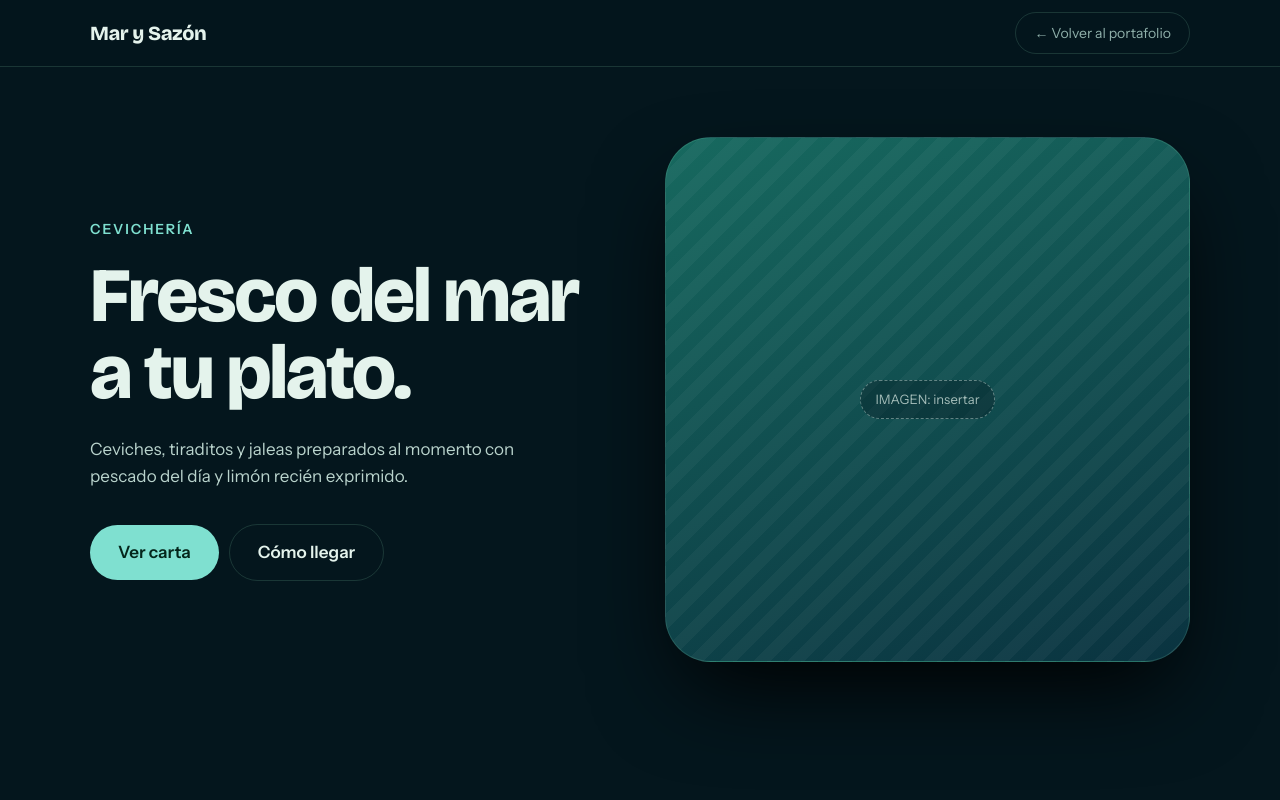
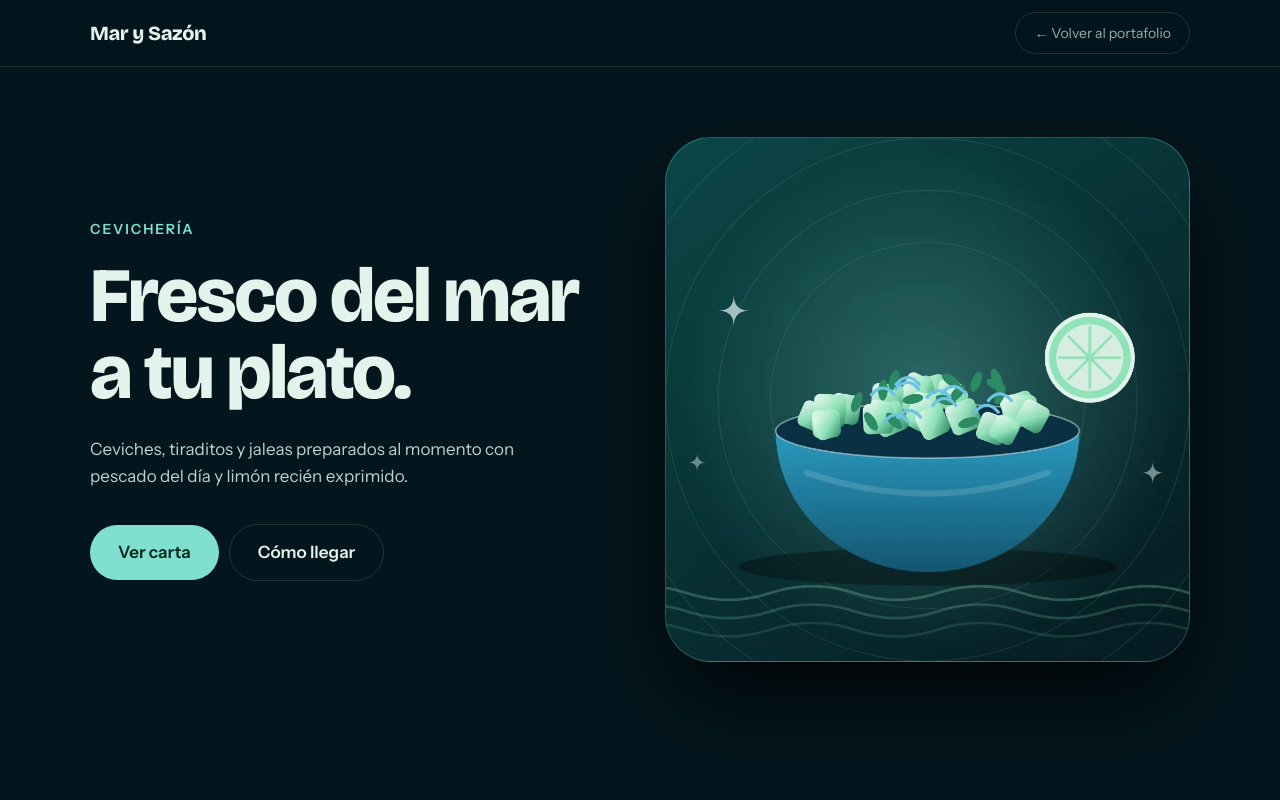
Before and after one commit to programasquevenden/1, a plain HTML site: page cevicheria.html in a window 1280 px wide. Shown: the top 800 px of the page. Drawn offline with nearby package versions, Linux system fonts and the light colour scheme.

Commit message:
Replace placeholder with image in cevicheria.html

```diff
--- a/cevicheria.html
+++ b/cevicheria.html
@@ -28,11 +28,12 @@
 .eyebrow{color:var(--a);font-weight:600;font-size:14px;letter-spacing:.14em;text-transform:uppercase;margin-bottom:18px}
 .hero h1{font-size:clamp(42px,6vw,84px);font-weight:800;animation:up .9s cubic-bezier(.2,.8,.2,1) both}
 .hero p{color:#b9d3cc;max-width:42ch;margin:24px 0 34px;animation:up .9s .15s cubic-bezier(.2,.8,.2,1) both}
+.hero .ph img{width:100%;height:100%;object-fit:cover;display:block}
 @keyframes up{from{opacity:0;transform:translateY(28px)}}
 .btn{display:inline-block;padding:14px 28px;border-radius:999px;font-weight:600;background:var(--a);color:#04261b;margin-right:10px;transition:transform .25s}
 .btn:hover{transform:translateY(-3px)}
 .btn.g{background:none;color:var(--foam);border:1px solid var(--line)}
-.hero .ph{aspect-ratio:1;border-radius:46px;border:1px solid var(--line);box-shadow:0 40px 90px -20px #000}
+.hero .ph{overflow:hidden;aspect-ratio:1;border-radius:46px;border:1px solid var(--line);box-shadow:0 40px 90px -20px #000}
 section{padding:60px 0}
 h2{font-size:clamp(34px,4.4vw,60px);font-weight:800;margin-bottom:40px}
 .grid{display:grid;grid-template-columns:repeat(3,1fr);gap:22px}
@@ -64,7 +65,7 @@
     <p>Ceviches, tiraditos y jaleas preparados al momento con pescado del día y limón recién exprimido.</p>
     <a class="btn" href="#carta">Ver carta</a><a class="btn g" href="#visita">Cómo llegar</a>
   </div>
-  <div class="ph"><span>IMAGEN: insertar</span></div>
+  <div class="ph"><img src="cevicheria.webp" alt="Bowl de ceviche con limón"></div>
 </div></header>
 <section id="carta"><div class="wrap">
   <h2>Nuestra carta</h2>
```
